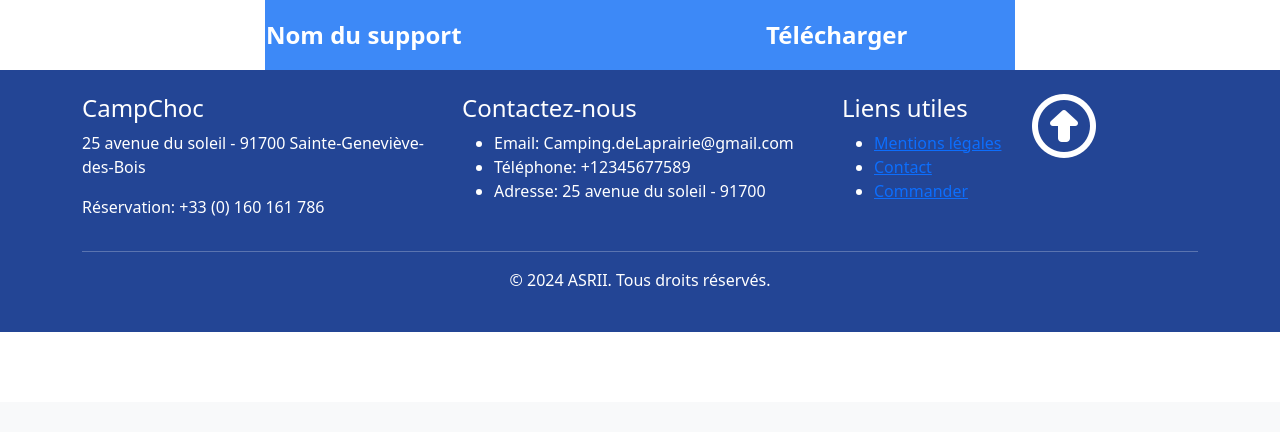
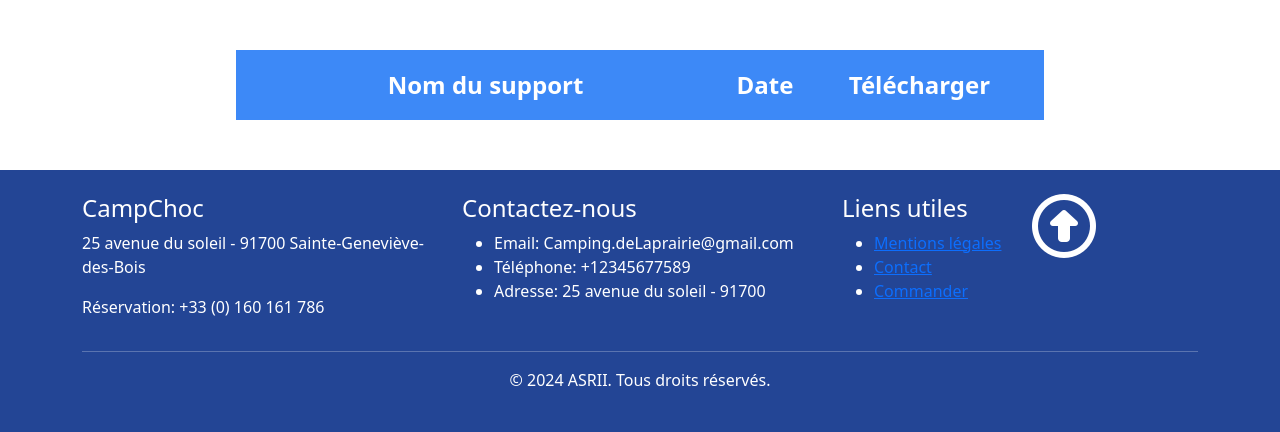
Before and after one commit to RodyGuemegah/ASRII, a PHP site: page /pageHtml/votreEspace.php in a window 1280 px wide. Shown: the part 398-830 px from the top of the page. Before the commit the page ends 730 px from the top, so only its background shows below. Run offline with PHP 8.4, Linux system fonts and the light colour scheme; data that the repository does not hold is empty; some libraries are stand-ins or nearby versions.

Commit message:
ajout date

```diff
--- a/asset/css/style.css
+++ b/asset/css/style.css
@@ -28,11 +28,13 @@
     height: 100%;
     justify-content: center;
     align-items: center;
+    padding: 50px 0;
 }
 
 .tableSup {
     border-collapse: collapse;
     font-size: 1.5em;
+    text-align: center;
 }
 
 thead {
--- a/fonctionPHP/eleveSupportsCours.php
+++ b/fonctionPHP/eleveSupportsCours.php
@@ -2,7 +2,7 @@
 include 'BDD.php';
 
 // Requête SQL
-$sql = "SELECT `Nom_sup`, `Nom_Cours`, `Nom_fichier` FROM `Support` INNER JOIN `Cours` ON Support.Id_cours = Cours.Id_cours ORDER BY `Nom_Cours`;";
+$sql = "SELECT `Nom_sup`, `Nom_Cours`, `Nom_fichier`, `Date_ajout` FROM `Support` INNER JOIN `Cours` ON Support.Id_cours = Cours.Id_cours ORDER BY `Nom_Cours`;";
 
 // Exécution de la requête et récupération des résultats
 $result = $mysqli->query($sql);
@@ -26,6 +26,7 @@ $mysqli->close();
         <thead class="thead-primary">
             <tr>
                 <th class="colNom">Nom du support</th>
+                <th>Date</th>
                 <th class="colTel">Télécharger</th>
             </tr>
         </thead>
@@ -39,7 +40,7 @@ $mysqli->close();
                     <?php endif; ?>
                     <!-- Nouvelle ligne de cours -->
                     <tr>
-                        <th class="rowCour" colspan="2" scope="row">Cours de
+                        <th class="rowCour" colspan="3" scope="row">Cours de
                             <?php echo htmlspecialchars($support['Nom_Cours']); ?></th>
                     </tr>
                     <?php
@@ -48,7 +49,8 @@ $mysqli->close();
                 ?>
                 <tr>
                     <th scope="row"><?php echo htmlspecialchars($support['Nom_sup']); ?></th>
-                    <td style="text-align: center;">
+                    <td><?php echo htmlspecialchars($support['Date_ajout']); ?></td>
+                    <td style="text-align: center;font-size: 0.5em;">
                         <div style="display: inline-block;">
                             <button class="Btn">
                                 <svg xmlns="http://www.w3.org/2000/svg" height="1em" viewBox="0 0 384 512" class="svgIcon">
```
